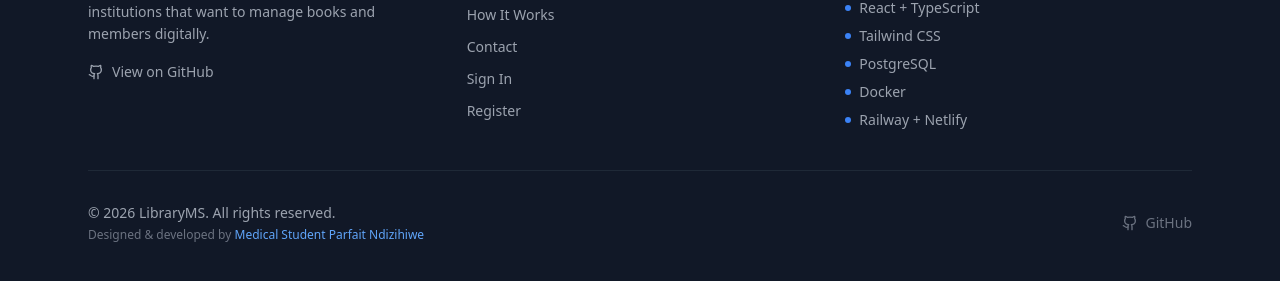
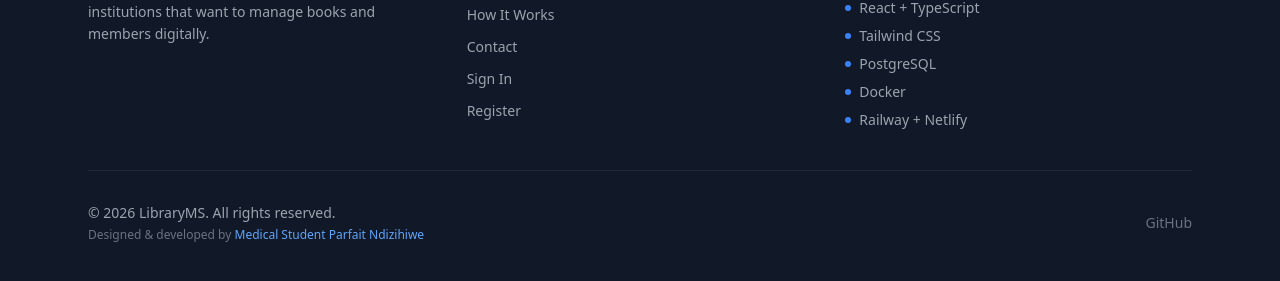
Before and after one commit to Parfait496/Library_management_system, a React (Create React App) app in the folder frontend/: page / in a window 1280 px wide. Shown: the part 3556-3837 px from the top of the page. Built offline with nearby package versions, Linux system fonts and the light colour scheme; no server answers.

Commit message:
feat: simplified landing page, back button on auth pages, production emails

```diff
--- a/frontend/src/pages/Landing.tsx
+++ b/frontend/src/pages/Landing.tsx
@@ -3,7 +3,7 @@
 import {
   BookOpen, Users, Clock, Shield,
   ArrowRight, CheckCircle, ChevronDown,
-  Mail, MapPin, Github, ArrowLeft,
+  Mail, MapPin, ArrowLeft,
 } from 'lucide-react'
 
 const Landing: React.FC = () => {
@@ -595,8 +595,8 @@
                            text-gray-400 hover:text-white
                            text-sm transition-colors"
               >
-                <Github className="w-4 h-4" />
-                View on GitHub
+                {/* <Github className="w-4 h-4" />
+                View on GitHub */}
               </a>
             </div>
 
@@ -671,7 +671,7 @@
               className="flex items-center gap-2 text-gray-500
                          hover:text-white transition-colors text-sm"
             >
-              <Github className="w-4 h-4" />
+              {/* <Github className="w-4 h-4" /> */}
               GitHub
             </a>
           </div>
```
